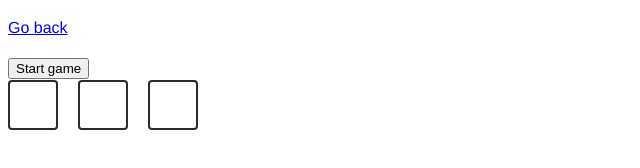
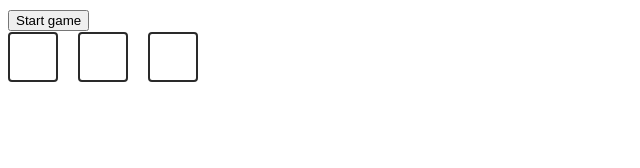
Before and after one commit to OleksandrYaromenko/emoticon-game, a plain HTML site: page game.html in a window 1280 px wide. Shown: the whole page, without its empty margins (0-640 px from the left). Drawn offline with Linux system fonts and the light colour scheme; some packages are replaced by stand-ins of ours; a script that the page names is missing.

Commit message:
Update game.html

```diff
--- a/game.html
+++ b/game.html
@@ -11,7 +11,6 @@
 </head>
 
 <body>
-    <p><a href="index.html">Go back</a></p>
 
     <button class="start-btn">Start game</button>
     <div class="container">
```
